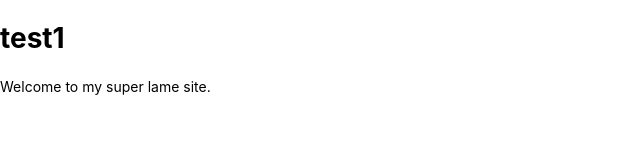
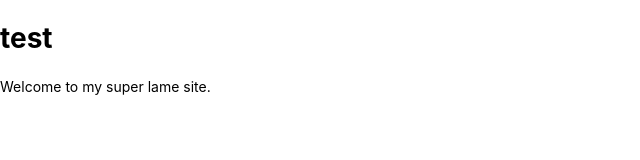
Before and after one commit to eric-seekas/backbone-demo, a website: page build/pug/index.pug in a window 1280 px wide. Shown: the full height of the page, 0-640 px from the left. Drawn offline with nearby package versions, Linux system fonts and the light colour scheme; files that its build step writes are made by us from their sources; files whose address does not match are found by name.

Commit message:
update file

```diff
--- a/build/pug/index.pug
+++ b/build/pug/index.pug
@@ -4,7 +4,7 @@
 html
     include pug-tpl/head.pug
     body
-        h1 test1
+        h1 test
         p Welcome to my super lame site.
         include pug-tpl/foot.pug
         include pug-tpl/js.pug
--- a/gulpfile.js
+++ b/gulpfile.js
@@ -98,7 +98,7 @@
 // es6
 gulp.task('es6-watch', () => gulp.watch((buildEs6), ['es6']));
 // sass
-gulp.task('sass-watch', () => gulp.watch(buildSass), ['sass-to-css']);
+gulp.task('sass-watch', () => gulp.watch(buildSass, ['sass-to-css']));
 // reload
 gulp.task('reload', () => gulp.watch(build, buildJs, buildCss).on('change', browserSync.reload));
 
```
